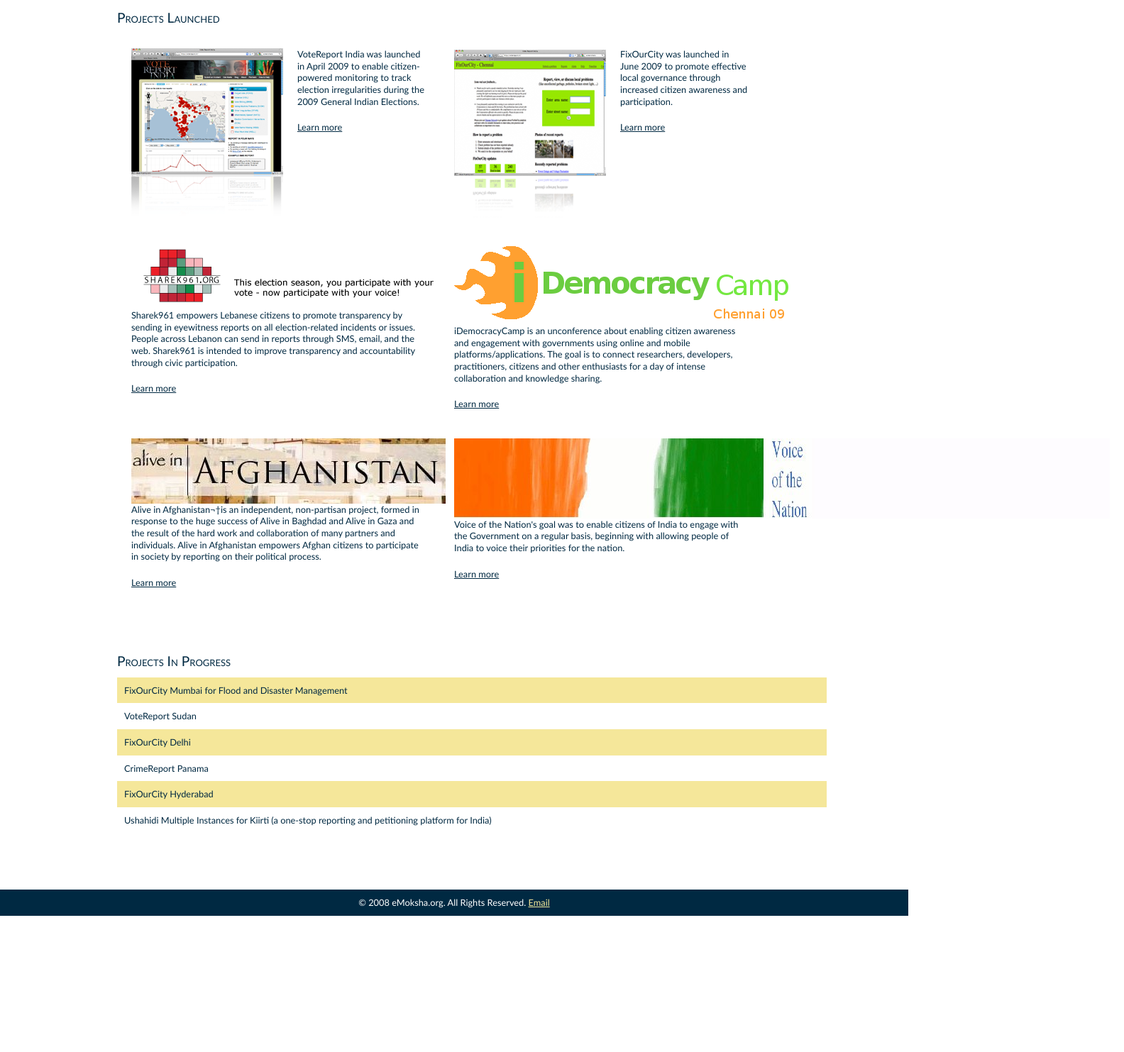
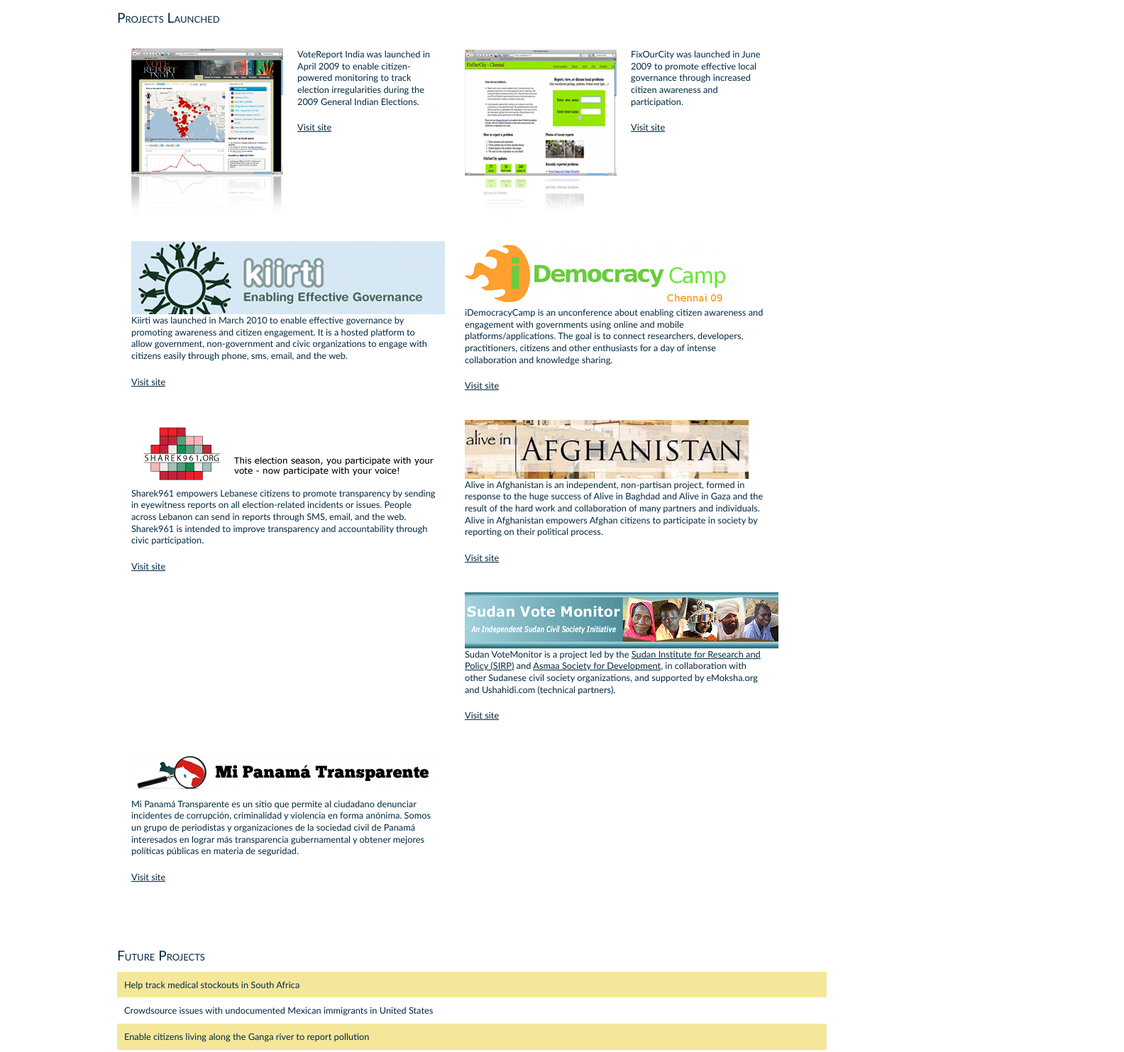
Before and after one commit to emoksha/eMokshaWebsite, a plain HTML site: page projects.html in a window 1280 px wide. Shown: the part 180-1663 px from the top of the page at 71% size, 1584 px wide, since content can reach past the window. Before the commit the page ends 1471 px from the top, so only its background shows below. Drawn offline with Linux system fonts and the light colour scheme; a script that the page names is missing.

Commit message:
Adding recent projects and press articles

```diff
--- a/main.css
+++ b/main.css
@@ -121,7 +121,7 @@ div#highlights {
 div.project {
 	padding: 10px;
 	float: left;
-	width: 435px;
+	width: 450px;
 }
 
 div.project p img {
--- a/projects.html
+++ b/projects.html
@@ -97,38 +97,43 @@ document.onclick = mclose;
             	<h3>Projects Launched</h3>
                 <div class="project">
                     <p><img src="images/votereport.png" />VoteReport India was launched in April 2009 to enable citizen-powered monitoring to track election irregularities during the 2009 General Indian Elections.</p>
-                    <p><a href="http://www.votereport.in">Learn more</a></p>
+                    <p><a href="http://www.votereport.in">Visit site</a></p>
                 </div>
                 <div class="project">
                     <p><img src="images/fixourcity.png" />FixOurCity was launched in June 2009 to promote effective local governance through increased citizen awareness and participation.</p>
-                    <p><a href="http://www.fixourcity.org">Learn more</a></p>
+                    <p><a href="http://www.fixourcity.org">Visit site</a></p>
                 </div>
                 <div class="project">
-                    <p><img src="images/sharek961.png" />Sharek961 empowers Lebanese citizens to promote transparency by sending in eyewitness reports on all election-related incidents or issues. People across Lebanon can send in reports through SMS, email, and the web. Sharek961 is intended to improve transparency and accountability through civic participation. </p>
-                    <p><a href="http://www.sharek961.org">Learn more</a></p>
+                    <p><img src="images/kiirti.png" />Kiirti was launched in March 2010 to enable effective governance by promoting awareness and citizen engagement. It is a hosted platform to allow government, non-government and civic organizations to engage with citizens easily through phone, sms, email, and the web.</p>
+                    <p><a href="http://www.kiirti.org">Visit site</a></p>
                 </div>
                 <div class="project">
-                    <p><img src="images/democracycamplogo.png" />iDemocracyCamp is an unconference about enabling citizen awareness and engagement with governments using online and mobile platforms/applications. The goal is to connect researchers, developers, practitioners, citizens and other enthusiasts for a day of intense collaboration and knowledge sharing.</p>
-                    <p><a href="http://www.barcamp.org/iDemocracyCamp">Learn more</a></p>
+                    <p><img src="images/democracycamplogo-2.png" />iDemocracyCamp is an unconference about enabling citizen awareness and engagement with governments using online and mobile platforms/applications. The goal is to connect researchers, developers, practitioners, citizens and other enthusiasts for a day of intense collaboration and knowledge sharing.</p>
+                    <p><a href="http://www.barcamp.org/iDemocracyCamp">Visit site</a></p>
                 </div>
                 <div class="project">
-                    <p><img src="images/aliveinafghanistan.jpg" />Alive in Afghanistan¬†is an independent, non-partisan project, formed in response to the huge success of Alive in Baghdad and Alive in Gaza and the result of the hard work and collaboration of many partners and individuals. Alive in Afghanistan empowers Afghan citizens to participate in society by reporting on their political process.</p>
-                    <p><a href="http://www.aliveinafghanistan.org">Learn more</a></p>
+                    <p><img src="images/sharek961-2.png" />Sharek961 empowers Lebanese citizens to promote transparency by sending in eyewitness reports on all election-related incidents or issues. People across Lebanon can send in reports through SMS, email, and the web. Sharek961 is intended to improve transparency and accountability through civic participation. </p>
+                    <p><a href="http://www.sharek961.org">Visit site</a></p>
                 </div>
                 <div class="project">
-                    <p><img src="images/voiceofthenation.jpg" />Voice of the Nation's goal was to enable citizens of India to engage with the Government on a regular basis, beginning with allowing people of India to voice their priorities for the nation.</p>
-                    <p><a href="http://www.voiceofthenation.org">Learn more</a></p>
+                    <p><img src="images/aliveinafghanistan-2.jpg" />Alive in Afghanistan is an independent, non-partisan project, formed in response to the huge success of Alive in Baghdad and Alive in Gaza and the result of the hard work and collaboration of many partners and individuals. Alive in Afghanistan empowers Afghan citizens to participate in society by reporting on their political process.</p>
+                    <p><a href="http://www.aliveinafghanistan.org">Visit site</a></p>
+                </div>
+                <div class="project">
+                    <p><img src="images/sudanvotemonitor.png" />Sudan VoteMonitor is a project led by the <a href="http://www.sudaninstitute.org">Sudan Institute for Research and Policy (SIRP)</a> and <a href="http://amaasociety.org">Asmaa Society for Development</a>, in collaboration with other Sudanese civil society organizations, and supported by eMoksha.org and Ushahidi.com (technical partners).</p>
+                    <p><a href="http://www.sudanvotemonitor.org">Visit site</a></p>
+                </div>
+                <div class="project">
+                    <p><img src="images/mipanamatransparente.png" />Mi Panamá Transparente es un sitio que permite al ciudadano denunciar incidentes de corrupción, criminalidad y violencia en forma anónima. Somos un grupo de periodistas y organizaciones de la sociedad civil de Panamá interesados en lograr más transparencia gubernamental y obtener mejores políticas públicas en materia de seguridad.</p>
+                    <p><a href="http://www.mipanamatransparente.com">Visit site</a></p>
                 </div>
                 <div class="clear"></div>
             </div>
            <div>
-          	<h3>Projects In Progress</h3>
-		  	<p class="odd">FixOurCity Mumbai for Flood and Disaster Management</p>
-		  	<p>VoteReport Sudan</p>
-		  	<p class="odd">FixOurCity Delhi</p>
-		  	<p>CrimeReport Panama</p></div>
-			<p class="odd">FixOurCity Hyderabad</p>
-			<p>Ushahidi Multiple Instances for Kiirti (a one-stop reporting and petitioning platform for India)</p>
+          	<h3>Future Projects</h3>
+		  	<p class="odd">Help track medical stockouts in South Africa</p>
+		  	<p class="even">Crowdsource issues with undocumented Mexican immigrants in United States</p>
+		  	<p class="odd">Enable citizens living along the Ganga river to report pollution</p>
         </div>
     </div>
 </div>
```
Also changed, not shown: press.html (+18 -0 lines), images/aliveinafghanistan-2.jpg (added), images/democracycamplogo-2.png (added), images/kiirti.png (added), images/mipanamatransparente.png (added), images/sharek961-2.png (added), images/sudanvotemonitor.png (added).
